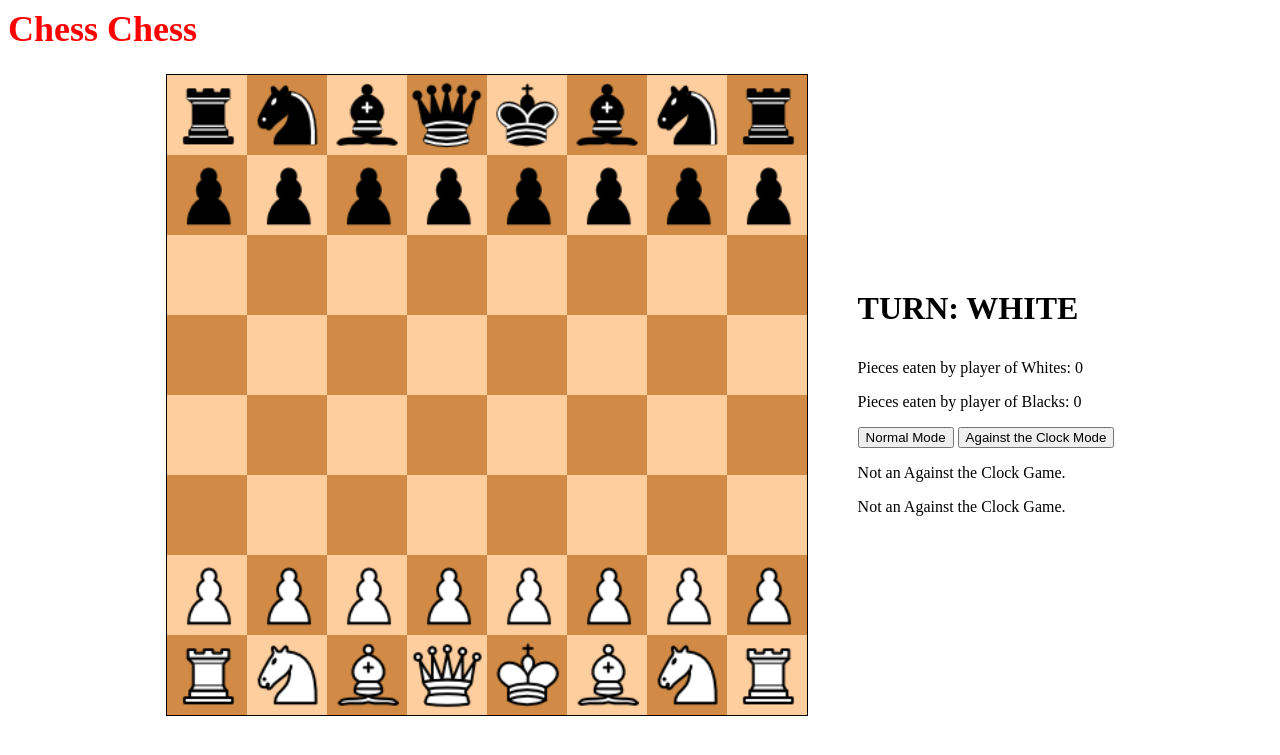
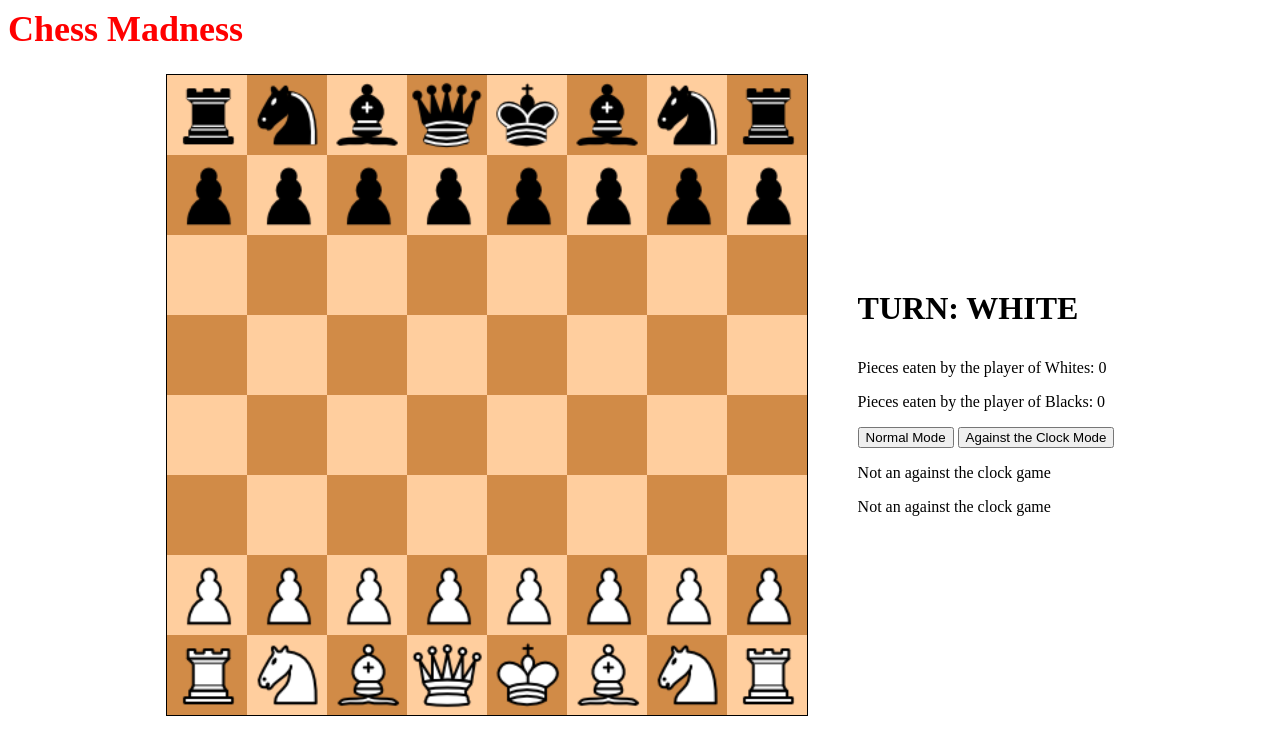
Before and after one commit to alexcagira/set09103advancedweb, a Flask app: page / in a window 1280 px wide. Shown: the top 755 px of the page. Run offline with Flask 3, Linux system fonts and the light colour scheme.

Commit message:
few fixes

```diff
--- a/app.py
+++ b/app.py
@@ -5,6 +5,6 @@ app = Flask(__name__)
 
 @app.route("/")
 def hello_world():
-    message = "Chess Chess"
+    message = "Chess Madness"
     return render_template('index.html',
                            message=message)
--- a/static/funciones.js
+++ b/static/funciones.js
@@ -15,14 +15,14 @@ let timerNegras = null;
 let modo = null;
 
 let tablero = [
-                [{pieza:"torre", color:"negro", imagen:"torre_negro"}, {pieza:"caballo", color:"negro", imagen:"caballo_negro"}, {pieza:"alfil", color:"negro", imagen:"alfil_negro"}, {pieza:"reina", color:"negro", imagen:"reina_negro"}, {pieza:"rey", color:"negro", imagen:"rey_negro"}, {pieza:"alfil", color:"negro", imagen:"alfil_negro"}, {pieza:"caballo", color:"negro", imagen:"caballo_negro"}, {pieza:"torre", color:"negro", imagen:"torre_negro"}],
-                [{pieza:"peon", color:"negro", imagen:"peon_negro"},{pieza:"peon", color:"negro", imagen:"peon_negro"},{pieza:"peon", color:"negro", imagen:"peon_negro"},{pieza:"peon", color:"negro", imagen:"peon_negro"},{pieza:"peon", color:"negro", imagen:"peon_negro"},{pieza:"peon", color:"negro", imagen:"peon_negro"},{pieza:"peon", color:"negro", imagen:"peon_negro"},{pieza:"peon", color:"negro", imagen:"peon_negro"}],
+                [{pieza:"torre", color:"black", imagen:"torre_negro"}, {pieza:"caballo", color:"black", imagen:"caballo_negro"}, {pieza:"alfil", color:"black", imagen:"alfil_negro"}, {pieza:"reina", color:"black", imagen:"reina_negro"}, {pieza:"rey", color:"black", imagen:"rey_negro"}, {pieza:"alfil", color:"black", imagen:"alfil_negro"}, {pieza:"caballo", color:"black", imagen:"caballo_negro"}, {pieza:"torre", color:"black", imagen:"torre_negro"}],
+                [{pieza:"peon", color:"black", imagen:"peon_negro"},{pieza:"peon", color:"black", imagen:"peon_negro"},{pieza:"peon", color:"black", imagen:"peon_negro"},{pieza:"peon", color:"black", imagen:"peon_negro"},{pieza:"peon", color:"black", imagen:"peon_negro"},{pieza:"peon", color:"black", imagen:"peon_negro"},{pieza:"peon", color:"black", imagen:"peon_negro"},{pieza:"peon", color:"black", imagen:"peon_negro"}],
                 [null,null,null,null,null,null,null,null],
                 [null,null,null,null,null,null,null,null],
                 [null,null,null,null,null,null,null,null],
                 [null,null,null,null,null,null,null,null],
-                [{pieza:"peon", color:"blanco", imagen:"peon_blanco"},{pieza:"peon", color:"blanco", imagen:"peon_blanco"},{pieza:"peon", color:"blanco", imagen:"peon_blanco"},{pieza:"peon", color:"blanco", imagen:"peon_blanco"},{pieza:"peon", color:"blanco", imagen:"peon_blanco"},{pieza:"peon", color:"blanco", imagen:"peon_blanco"},{pieza:"peon", color:"blanco", imagen:"peon_blanco"},{pieza:"peon", color:"blanco", imagen:"peon_blanco"}],
-                [{pieza:"torre", color:"blanco", imagen:"torre_blanco"}, {pieza:"caballo", color:"blanco", imagen:"caballo_blanco"}, {pieza:"alfil", color:"blanco", imagen:"alfil_blanco"}, {pieza:"reina", color:"blanco", imagen:"reina_blanco"}, {pieza:"rey", color:"blanco", imagen:"rey_blanco"}, {pieza:"alfil", color:"blanco", imagen:"alfil_blanco"}, {pieza:"caballo", color:"blanco", imagen:"caballo_blanco"}, {pieza:"torre", color:"blanco", imagen:"torre_blanco"}]
+                [{pieza:"peon", color:"white", imagen:"peon_blanco"},{pieza:"peon", color:"white", imagen:"peon_blanco"},{pieza:"peon", color:"white", imagen:"peon_blanco"},{pieza:"peon", color:"white", imagen:"peon_blanco"},{pieza:"peon", color:"white", imagen:"peon_blanco"},{pieza:"peon", color:"white", imagen:"peon_blanco"},{pieza:"peon", color:"white", imagen:"peon_blanco"},{pieza:"peon", color:"white", imagen:"peon_blanco"}],
+                [{pieza:"torre", color:"white", imagen:"torre_blanco"}, {pieza:"caballo", color:"white", imagen:"caballo_blanco"}, {pieza:"alfil", color:"white", imagen:"alfil_blanco"}, {pieza:"reina", color:"white", imagen:"reina_blanco"}, {pieza:"rey", color:"white", imagen:"rey_blanco"}, {pieza:"alfil", color:"white", imagen:"alfil_blanco"}, {pieza:"caballo", color:"white", imagen:"caballo_blanco"}, {pieza:"torre", color:"white", imagen:"torre_blanco"}]
               ];
 
 
@@ -30,7 +30,7 @@ document.getElementById("turno").textContent = "TURN: " + turno.toUpperCase();
 
 function decrementarTiempoBlancas(){
     tiempoBlancas--;
-    document.getElementById("tiempo_blancas").textContent = "Blancas: " + tiempoBlancas + " segundos";
+    document.getElementById("tiempo_blancas").textContent = "Whites: " + tiempoBlancas + " seconds";
 
     if (tiempoBlancas == 0){
         alert("Winner: Blacks");
@@ -41,7 +41,7 @@ function decrementarTiempoBlancas(){
 
 function decrementarTiempoNegras(){
     tiempoNegras--;
-    document.getElementById("tiempo_negras").textContent = "Negras: "+ tiempoNegras + " segundos";
+    document.getElementById("tiempo_negras").textContent = "Blacks: "+ tiempoNegras + " seconds";
 
     if (tiempoNegras == 0){
         alert("Winner: Whites");
@@ -56,8 +56,8 @@ function partidaContrareloj(){
     restartGame();
     modo = "contrareloj";
     timerBlancas = setInterval(decrementarTiempoBlancas, 1000);
-    document.getElementById("tiempo_negras").textContent =  "Negras: "+ tiempoNegras + " segundos";
-    document.getElementById("tiempo_blancas").textContent =  "Blancas: "+ tiempoBlancas + " segundos";
+    document.getElementById("tiempo_negras").textContent =  "Blacks: "+ tiempoNegras + " seconds";
+    document.getElementById("tiempo_blancas").textContent =  "Whites: "+ tiempoBlancas + " seconds";
 
 }
 
@@ -75,21 +75,21 @@ function restartGame(){
     turno = "white";
 
     tablero = [
-        [{pieza:"torre", color:"negro", imagen:"torre_negro"}, {pieza:"caballo", color:"negro", imagen:"caballo_negro"}, {pieza:"alfil", color:"negro", imagen:"alfil_negro"}, {pieza:"reina", color:"negro", imagen:"reina_negro"}, {pieza:"rey", color:"negro", imagen:"rey_negro"}, {pieza:"alfil", color:"negro", imagen:"alfil_negro"}, {pieza:"caballo", color:"negro", imagen:"caballo_negro"}, {pieza:"torre", color:"negro", imagen:"torre_negro"}],
-        [{pieza:"peon", color:"negro", imagen:"peon_negro"},{pieza:"peon", color:"negro", imagen:"peon_negro"},{pieza:"peon", color:"negro", imagen:"peon_negro"},{pieza:"peon", color:"negro", imagen:"peon_negro"},{pieza:"peon", color:"negro", imagen:"peon_negro"},{pieza:"peon", color:"negro", imagen:"peon_negro"},{pieza:"peon", color:"negro", imagen:"peon_negro"},{pieza:"peon", color:"negro", imagen:"peon_negro"}],
-        [null,null,null,null,null,null,null,null],
-        [null,null,null,null,null,null,null,null],
-        [null,null,null,null,null,null,null,null],
-        [null,null,null,null,null,null,null,null],
-        [{pieza:"peon", color:"blanco", imagen:"peon_blanco"},{pieza:"peon", color:"blanco", imagen:"peon_blanco"},{pieza:"peon", color:"blanco", imagen:"peon_blanco"},{pieza:"peon", color:"blanco", imagen:"peon_blanco"},{pieza:"peon", color:"blanco", imagen:"peon_blanco"},{pieza:"peon", color:"blanco", imagen:"peon_blanco"},{pieza:"peon", color:"blanco", imagen:"peon_blanco"},{pieza:"peon", color:"blanco", imagen:"peon_blanco"}],
-        [{pieza:"torre", color:"blanco", imagen:"torre_blanco"}, {pieza:"caballo", color:"blanco", imagen:"caballo_blanco"}, {pieza:"alfil", color:"blanco", imagen:"alfil_blanco"}, {pieza:"reina", color:"blanco", imagen:"reina_blanco"}, {pieza:"rey", color:"blanco", imagen:"rey_blanco"}, {pieza:"alfil", color:"blanco", imagen:"alfil_blanco"}, {pieza:"caballo", color:"blanco", imagen:"caballo_blanco"}, {pieza:"torre", color:"blanco", imagen:"torre_blanco"}]
-      ];
+        [{pieza:"torre", color:"black", imagen:"torre_negro"}, {pieza:"caballo", color:"black", imagen:"caballo_negro"}, {pieza:"alfil", color:"black", imagen:"alfil_negro"}, {pieza:"reina", color:"black", imagen:"reina_negro"}, {pieza:"rey", color:"black", imagen:"rey_negro"}, {pieza:"alfil", color:"black", imagen:"alfil_negro"}, {pieza:"caballo", color:"black", imagen:"caballo_negro"}, {pieza:"torre", color:"black", imagen:"torre_negro"}],
+                [{pieza:"peon", color:"black", imagen:"peon_negro"},{pieza:"peon", color:"black", imagen:"peon_negro"},{pieza:"peon", color:"black", imagen:"peon_negro"},{pieza:"peon", color:"black", imagen:"peon_negro"},{pieza:"peon", color:"black", imagen:"peon_negro"},{pieza:"peon", color:"black", imagen:"peon_negro"},{pieza:"peon", color:"black", imagen:"peon_negro"},{pieza:"peon", color:"black", imagen:"peon_negro"}],
+                [null,null,null,null,null,null,null,null],
+                [null,null,null,null,null,null,null,null],
+                [null,null,null,null,null,null,null,null],
+                [null,null,null,null,null,null,null,null],
+                [{pieza:"peon", color:"white", imagen:"peon_blanco"},{pieza:"peon", color:"white", imagen:"peon_blanco"},{pieza:"peon", color:"white", imagen:"peon_blanco"},{pieza:"peon", color:"white", imagen:"peon_blanco"},{pieza:"peon", color:"white", imagen:"peon_blanco"},{pieza:"peon", color:"white", imagen:"peon_blanco"},{pieza:"peon", color:"white", imagen:"peon_blanco"},{pieza:"peon", color:"white", imagen:"peon_blanco"}],
+                [{pieza:"torre", color:"white", imagen:"torre_blanco"}, {pieza:"caballo", color:"white", imagen:"caballo_blanco"}, {pieza:"alfil", color:"white", imagen:"alfil_blanco"}, {pieza:"reina", color:"white", imagen:"reina_blanco"}, {pieza:"rey", color:"white", imagen:"rey_blanco"}, {pieza:"alfil", color:"white", imagen:"alfil_blanco"}, {pieza:"caballo", color:"white", imagen:"caballo_blanco"}, {pieza:"torre", color:"white", imagen:"torre_blanco"}]
+              ];
 
       document.getElementById("turno").textContent = "TURN: " + turno.toUpperCase();
 
       //No es partida contrareloj
-      document.getElementById("tiempo_negras").textContent = "Not an Against the Clock Game.";
-      document.getElementById("tiempo_blancas").textContent = "Not an Against the Clock Game.";
+      document.getElementById("tiempo_negras").textContent = "No es partida contrareloj";
+      document.getElementById("tiempo_blancas").textContent = "No es partida contrareloj";
 
       createBoard();
 
@@ -160,7 +160,7 @@ function resaltarCasilla(event){
 
             if (turno == "white"){
                 turno = "black";
-                //temporizador negro
+                //temporizador black
                 if (modo == "contrareloj"){
                     clearInterval(timerBlancas);
                     //timerBlancas = setInterval(decrementarTiempoBlancas, 1000);
@@ -168,7 +168,7 @@ function resaltarCasilla(event){
                 }
             }else{
                 turno = "white";
-                //temporizador blanco
+                //temporizador white
                 if (modo == "contrareloj"){
                     clearInterval(timerNegras);
                     timerBlancas = setInterval(decrementarTiempoBlancas, 1000);
@@ -249,18 +249,18 @@ function hacerMovimiento(filaDestino, columnaDestino){
     if (pieza.pieza === "peon"){
         //reglas para el peon
 
-        if (pieza.color === "blanco"){
+        if (pieza.color === "white"){
             //Blanco
             if (filaDestino == filaOrigen - 1){
                 resultado =  true;
-            }else if (filaDestino == filaOrigen - 1 && hayPiezaMismoColor(filaDestino, columnaDestino, "negro") && (columnaDestino == columnaOrigen + 1 ||  columnaDestino == columnaOrigen - 1)){
+            }else if (filaDestino == filaOrigen - 1 && hayPiezaMismoColor(filaDestino, columnaDestino, "black") && (columnaDestino == columnaOrigen + 1 ||  columnaDestino == columnaOrigen - 1)){
                 resultado = true;
             }
         }else{
             //Negro
             if (filaDestino == filaOrigen + 1){
                 resultado =  true;
-            }else if (filaDestino == filaOrigen + 1 && hayPiezaMismoColor(filaDestino, columnaDestino, "blanco") && (columnaDestino == columnaOrigen + 1 ||  columnaDestino == columnaOrigen - 1)){
+            }else if (filaDestino == filaOrigen + 1 && hayPiezaMismoColor(filaDestino, columnaDestino, "white") && (columnaDestino == columnaOrigen + 1 ||  columnaDestino == columnaOrigen - 1)){
                 resultado = true;
             }
         }
@@ -345,12 +345,12 @@ function hacerMovimiento(filaDestino, columnaDestino){
 
 
 
-            if (turno == "blanco"){
+            if (turno == "white"){
                 comidasBlancas++;
-                document.getElementById("comidas_blancas").textContent = "Piezas Comidas Jugador Blancas: " + comidasBlancas;
+                document.getElementById("comidas_blancas").textContent = "Pieces eaten by the player of Whites: " + comidasBlancas;
             }else{
                 comidasNegras++;
-                document.getElementById("comidas_negras").textContent = "Piezas Comidas Jugador Negras: " + comidasNegras;
+                document.getElementById("comidas_negras").textContent = "Pieces eaten by the player of Blacks: " + comidasNegras;
             }
 
         }
@@ -487,10 +487,10 @@ function comprobarGanador(color){
     let colorOpuesto = null;
 
     console.log("comprobando ganador");
-    if (color == "blanco"){
-        colorOpuesto = "negro";
+    if (color == "white"){
+        colorOpuesto = "black";
     }else{
-        colorOpuesto = "blanco";
+        colorOpuesto = "white";
     }
 
     for (let i = 0; i < ROWS; i++){
--- a/templates/index.html
+++ b/templates/index.html
@@ -1,6 +1,6 @@
 <html>
  <head>
-   <title>Flask Static Demo</title>
+   <title>CHESS MADNESS ONLINE GAME</title>
    <link rel="stylesheet" href="/static/styles.css" />
 
  </head>
@@ -16,12 +16,12 @@
 
       <div id="data">
         <p id="turno"></p>
-        <p id="comidas_blancas">Pieces eaten by player of Whites: 0</p>
-        <p id="comidas_negras">Pieces eaten by player of Blacks: 0</p>
+        <p id="comidas_blancas">Pieces eaten by the player of Whites: 0</p>
+        <p id="comidas_negras">Pieces eaten by the player of Blacks: 0</p>
         <button onclick="restartGame()">Normal Mode</button>
         <button onclick="partidaContrareloj()">Against the Clock Mode</button>
-        <p id="tiempo_blancas">Not an Against the Clock Game.</p>
-        <p id="tiempo_negras">Not an Against the Clock Game.</p>
+        <p id="tiempo_blancas">Not an against the clock game</p>
+        <p id="tiempo_negras">Not an against the clock game</p>
       </div>
     </div>
 
```
